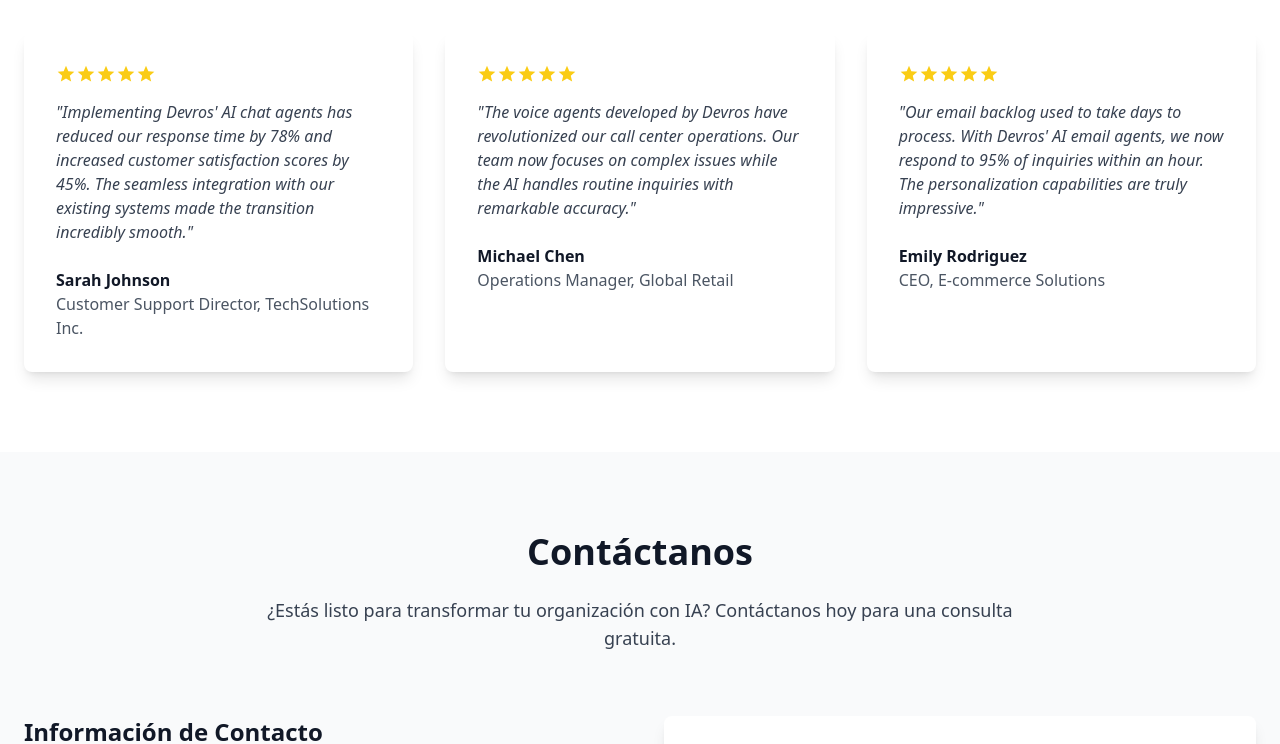
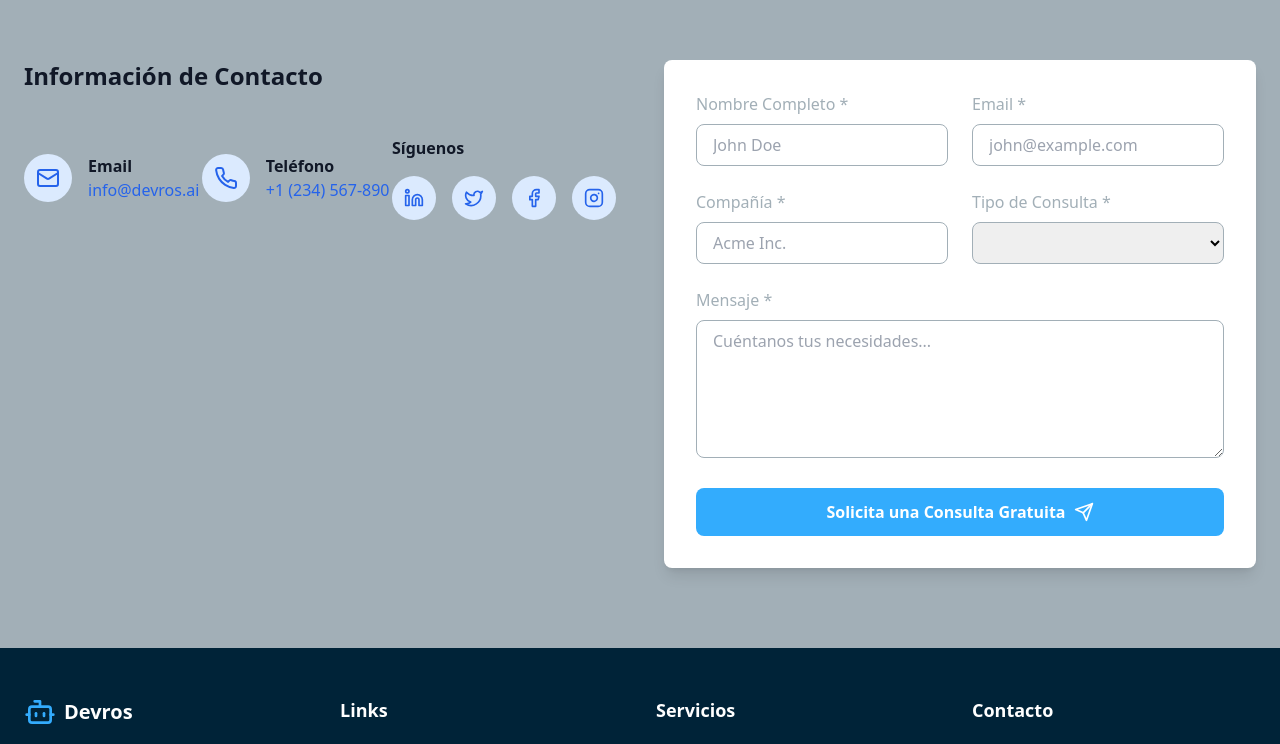
Before and after one commit to vechicin/devros-front, a React (Vite) app: page / in a window 1280 px wide. Shown: the part 2920-3664 px from the top of the page. Built offline with nearby package versions, Linux system fonts and the light colour scheme.

Commit message:
Update ContactForm.tsx

```diff
--- a/src/App.tsx
+++ b/src/App.tsx
@@ -249,7 +249,7 @@
       </section>
 
       {/* Testimonials Section */}
-      <section id="testimonials" className="py-20">
+      {/* <section id="testimonials" className="py-20">
         <div className="container mx-auto px-6">
           <div className="text-center mb-16">
             <h2 className="text-3xl md:text-4xl font-bold mb-6 text-gray-900">
@@ -259,11 +259,11 @@
               Discover how our AI agents have transformed customer support for
               businesses like yours.
             </p>
-          </div>
+          </div> */}
 
-          <div className="grid md:grid-cols-3 gap-8">
-            {/* Testimonial 1 */}
-            <div className="bg-white rounded-lg shadow-lg p-8">
+      {/* <div className="grid md:grid-cols-3 gap-8"> */}
+      {/* Testimonial 1 */}
+      {/* <div className="bg-white rounded-lg shadow-lg p-8">
               <div className="flex items-center mb-4">
                 <div className="text-yellow-400 flex">
                   {[...Array(5)].map((_, i) => (
@@ -289,10 +289,10 @@
                   Customer Support Director, TechSolutions Inc.
                 </p>
               </div>
-            </div>
+            </div> */}
 
-            {/* Testimonial 2 */}
-            <div className="bg-white rounded-lg shadow-lg p-8">
+      {/* Testimonial 2 */}
+      {/* <div className="bg-white rounded-lg shadow-lg p-8">
               <div className="flex items-center mb-4">
                 <div className="text-yellow-400 flex">
                   {[...Array(5)].map((_, i) => (
@@ -318,10 +318,10 @@
                   Operations Manager, Global Retail
                 </p>
               </div>
-            </div>
+            </div> */}
 
-            {/* Testimonial 3 */}
-            <div className="bg-white rounded-lg shadow-lg p-8">
+      {/* Testimonial 3 */}
+      {/* <div className="bg-white rounded-lg shadow-lg p-8">
               <div className="flex items-center mb-4">
                 <div className="text-yellow-400 flex">
                   {[...Array(5)].map((_, i) => (
@@ -334,8 +334,8 @@
                     </svg>
                   ))}
                 </div>
-              </div>
-              <p className="text-gray-700 mb-6 italic">
+              </div> */}
+      {/* <p className="text-gray-700 mb-6 italic">
                 "Our email backlog used to take days to process. With Devros' AI
                 email agents, we now respond to 95% of inquiries within an hour.
                 The personalization capabilities are truly impressive."
@@ -347,10 +347,10 @@
             </div>
           </div>
         </div>
-      </section>
+      </section> */}
 
       {/* Contact Section */}
-      <section id="contact" className="py-20 bg-gray-50">
+      <section id="contact" className="py-20 bg-devros-gray">
         <div className="container mx-auto px-6">
           <div className="text-center mb-16">
             <h2 className="text-3xl md:text-4xl font-bold mb-6 text-gray-900">
--- a/src/components/ContactForm.tsx
+++ b/src/components/ContactForm.tsx
@@ -81,7 +81,7 @@
   };
 
   return (
-    <div className="bg-white rounded-lg shadow-lg p-8">
+    <div className="bg-devros-white rounded-lg shadow-lg p-8">
       {submitSuccess ? (
         <div className="bg-green-100 border border-green-400 text-green-700 px-4 py-3 rounded mb-6">
           <p>
@@ -109,7 +109,7 @@
           <div>
             <label
               htmlFor="name"
-              className="block text-gray-700 font-medium mb-2"
+              className="block text-devros-gray font-medium mb-2"
             >
               Nombre Completo *
             </label>
@@ -120,7 +120,7 @@
               value={formData.name}
               onChange={handleChange}
               required
-              className="w-full px-4 py-2 border border-gray-300 rounded-lg focus:ring-2 focus:ring-blue-500 focus:border-blue-500 transition duration-300"
+              className="w-full px-4 py-2 border border-devros-gray rounded-lg focus:ring-2 focus:ring-devros-primary-blue focus:border-devros-primary-blue transition duration-300"
               placeholder="John Doe"
             />
           </div>
@@ -128,7 +128,7 @@
           <div>
             <label
               htmlFor="email"
-              className="block text-gray-700 font-medium mb-2"
+              className="block text-devros-gray font-medium mb-2"
             >
               Email *
             </label>
@@ -139,7 +139,7 @@
               value={formData.email}
               onChange={handleChange}
               required
-              className="w-full px-4 py-2 border border-gray-300 rounded-lg focus:ring-2 focus:ring-blue-500 focus:border-blue-500 transition duration-300"
+              className="w-full px-4 py-2 border border-devros-gray rounded-lg focus:ring-2 focus:ring-devros-primary-blue focus:border-devros-primary-blue transition duration-300"
               placeholder="john@example.com"
             />
           </div>
@@ -149,7 +149,7 @@
           <div>
             <label
               htmlFor="company"
-              className="block text-gray-700 font-medium mb-2"
+              className="block text-devros-gray font-medium mb-2"
             >
               Compañía *
             </label>
@@ -160,7 +160,7 @@
               value={formData.company}
               onChange={handleChange}
               required
-              className="w-full px-4 py-2 border border-gray-300 rounded-lg focus:ring-2 focus:ring-blue-500 focus:border-blue-500 transition duration-300"
+              className="w-full px-4 py-2 border border-devros-gray rounded-lg focus:ring-2 focus:ring-devros-primary-blue focus:border-devros-primary-blue transition duration-300"
               placeholder="Acme Inc."
             />
           </div>
@@ -168,7 +168,7 @@
           <div>
             <label
               htmlFor="inquiryType"
-              className="block text-gray-700 font-medium mb-2"
+              className="block text-devros-gray font-medium mb-2"
             >
               Tipo de Consulta *
             </label>
@@ -178,7 +178,7 @@
               value={formData.inquiryType}
               onChange={handleChange}
               required
-              className="w-full px-4 py-2 border border-gray-300 rounded-lg focus:ring-2 focus:ring-blue-500 focus:border-blue-500 transition duration-300"
+              className="w-full px-4 py-2 border border-devros-gray rounded-lg focus:ring-2 focus:ring-devros-primary-blue focus:border-devros-primary-blue transition duration-300"
             >
               <option value=""></option>
               <option value="process_automation">
@@ -211,7 +211,7 @@
         <div className="mb-6">
           <label
             htmlFor="message"
-            className="block text-gray-700 font-medium mb-2"
+            className="block text-devros-gray font-medium mb-2"
           >
             Mensaje *
           </label>
@@ -222,7 +222,7 @@
             onChange={handleChange}
             required
             rows={5}
-            className="w-full px-4 py-2 border border-gray-300 rounded-lg focus:ring-2 focus:ring-blue-500 focus:border-blue-500 transition duration-300"
+            className="w-full px-4 py-2 border border-devros-gray rounded-lg focus:ring-2 focus:ring-devros-primary-blue focus:border-devros-primary-blue transition duration-300"
             placeholder="Cuéntanos tus necesidades..."
           ></textarea>
         </div>
@@ -230,16 +230,16 @@
         <button
           type="submit"
           disabled={isSubmitting}
-          className={`w-full flex items-center justify-center px-6 py-3 rounded-lg text-white font-semibold transition duration-300 ${
+          className={`w-full flex items-center justify-center px-6 py-3 rounded-lg text-devros-white font-semibold transition duration-300 ${
             isSubmitting
-              ? "bg-blue-400 cursor-not-allowed"
-              : "bg-blue-600 hover:bg-blue-700"
+              ? "bg-devros-primary-blue cursor-not-allowed"
+              : "bg-devros-primary-blue hover:bg-blue-700"
           }`}
         >
           {isSubmitting ? (
             <>
               <svg
-                className="animate-spin -ml-1 mr-3 h-5 w-5 text-white"
+                className="animate-spin -ml-1 mr-3 h-5 w-5 text-devros-white"
                 xmlns="http://www.w3.org/2000/svg"
                 fill="none"
                 viewBox="0 0 24 24"
@@ -258,7 +258,7 @@
                   d="M4 12a8 8 0 018-8V0C5.373 0 0 5.373 0 12h4zm2 5.291A7.962 7.962 0 014 12H0c0 3.042 1.135 5.824 3 7.938l3-2.647z"
                 ></path>
               </svg>
-              Sending...
+              Enviando...
             </>
           ) : (
             <>
--- a/src/components/Footer.tsx
+++ b/src/components/Footer.tsx
@@ -4,13 +4,13 @@
   const currentYear = new Date().getFullYear();
 
   return (
-    <footer className="bg-secondary-blue text-devros-white py-12">
+    <footer className="bg-devros-secondary-blue text-devros-white py-12">
       <div className="container mx-auto px-6">
         <div className="grid md:grid-cols-4 gap-8">
           {/* Company Info */}
           <div className="md:col-span-1">
             <div className="flex items-center mb-4">
-              <Bot className="h-8 w-8 text-blue-400" />
+              <Bot className="h-8 w-8 text-devros-primary-blue" />
               <span className="ml-2 text-xl font-bold">Devros</span>
             </div>
             <p className="text-devros-gray mb-6">
@@ -187,7 +187,7 @@
                 <span className="block">Email:</span>
                 <a
                   href="mailto:info@devros.ai"
-                  className="text-blue-400 hover:text-blue-300 transition duration-300"
+                  className="text-devros-primary-blue hover:text-blue-300 transition duration-300"
                 >
                   info@devros.ai
                 </a>
@@ -196,7 +196,7 @@
                 <span className="block">Teléfono:</span>
                 <a
                   href="tel:+1234567890"
-                  className="text-blue-400 hover:text-blue-300 transition duration-300"
+                  className="text-devros-primary-blue hover:text-blue-300 transition duration-300"
                 >
                   +1 (234) 567-890
                 </a>
```
